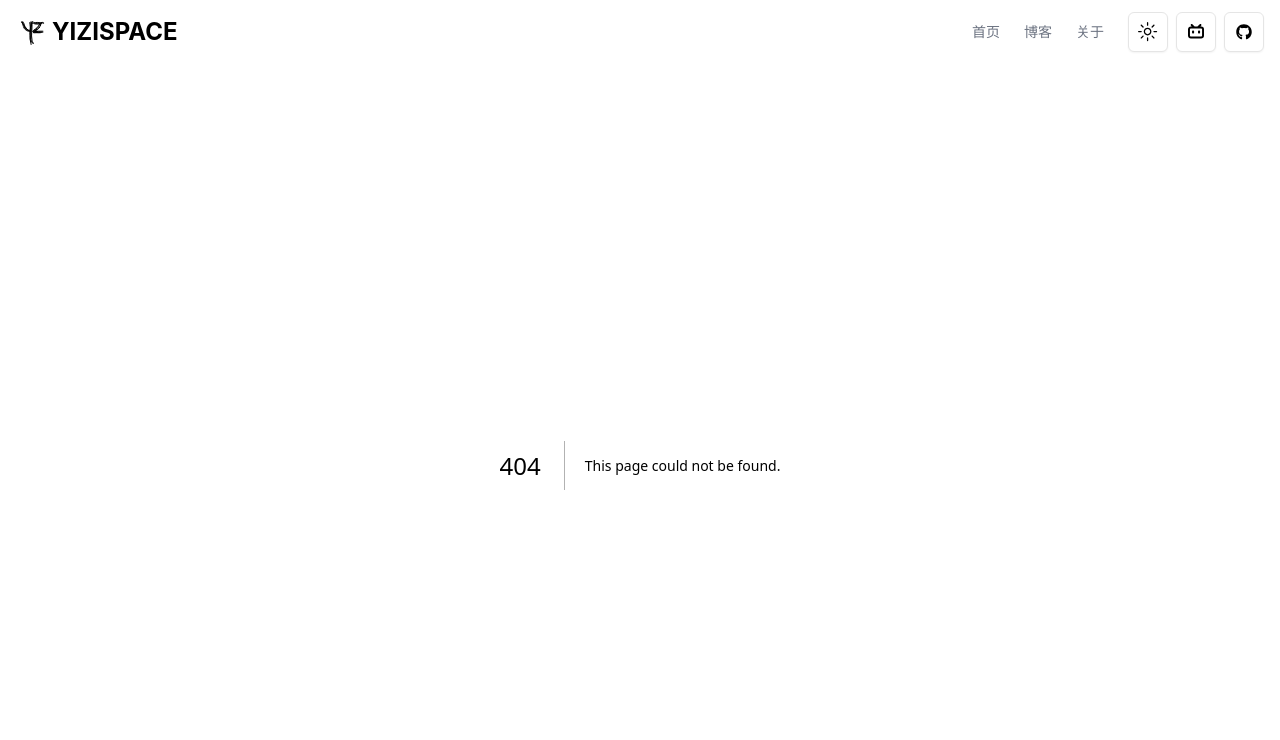
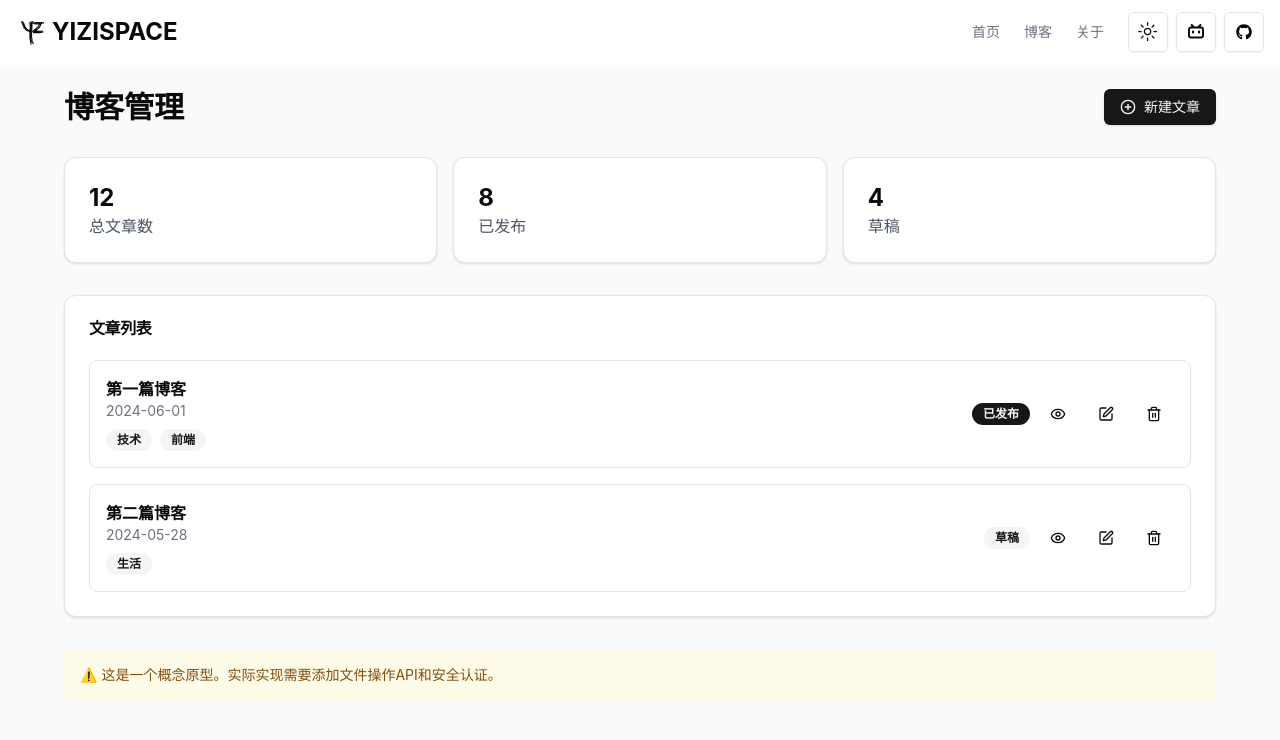
Before and after one commit to joeyleedev/joeyleedev.github.io, a Next.js app: page /admin in a window 1280 px wide. Before the commit this address had no page. Shown: the top 740 px of the page. Built offline with nearby package versions, Linux system fonts and the light colour scheme.

Commit message:
feat: 添加部署配置和管理功能

```diff
--- /dev/null
+++ b/app/admin/page.tsx
@@ -0,0 +1,116 @@
+"use client";
+
+import { useState } from "react";
+import { Card, CardContent, CardHeader, CardTitle } from "@/components/ui/card";
+import { Button } from "@/components/ui/button";
+import { Badge } from "@/components/ui/badge";
+// import { Input } from "@/components/ui/input";
+// import { Textarea } from "@/components/ui/textarea";
+import { PlusCircle, Edit, Trash2, Eye } from "lucide-react";
+
+// 这是一个概念原型，展示管理界面可能的样子
+export default function AdminPage() {
+  const [posts, setPosts] = useState([
+    {
+      id: "2024-06-01-first-blog",
+      title: "第一篇博客",
+      date: "2024-06-01",
+      status: "published",
+      tags: ["技术", "前端"],
+    },
+    {
+      id: "2024-05-28-second-blog",
+      title: "第二篇博客",
+      date: "2024-05-28",
+      status: "draft",
+      tags: ["生活"],
+    },
+  ]);
+
+  return (
+    <div className="min-h-screen bg-gray-50 p-6 dark:bg-gray-900">
+      <div className="mx-auto max-w-6xl">
+        {/* 头部 */}
+        <div className="mb-8 flex items-center justify-between">
+          <h1 className="text-3xl font-bold">博客管理</h1>
+          <Button className="flex items-center gap-2">
+            <PlusCircle className="h-4 w-4" />
+            新建文章
+          </Button>
+        </div>
+
+        {/* 统计卡片 */}
+        <div className="mb-8 grid grid-cols-1 gap-4 md:grid-cols-3">
+          <Card>
+            <CardContent className="p-6">
+              <div className="text-2xl font-bold">12</div>
+              <p className="text-gray-600">总文章数</p>
+            </CardContent>
+          </Card>
+          <Card>
+            <CardContent className="p-6">
+              <div className="text-2xl font-bold">8</div>
+              <p className="text-gray-600">已发布</p>
+            </CardContent>
+          </Card>
+          <Card>
+            <CardContent className="p-6">
+              <div className="text-2xl font-bold">4</div>
+              <p className="text-gray-600">草稿</p>
+            </CardContent>
+          </Card>
+        </div>
+
+        {/* 文章列表 */}
+        <Card>
+          <CardHeader>
+            <CardTitle>文章列表</CardTitle>
+          </CardHeader>
+          <CardContent>
+            <div className="space-y-4">
+              {posts.map((post) => (
+                <div
+                  key={post.id}
+                  className="flex items-center justify-between rounded-lg border p-4"
+                >
+                  <div className="flex-1">
+                    <h3 className="font-semibold">{post.title}</h3>
+                    <p className="text-sm text-gray-500">{post.date}</p>
+                    <div className="mt-2 flex gap-2">
+                      {post.tags.map((tag) => (
+                        <Badge key={tag} variant="secondary">
+                          {tag}
+                        </Badge>
+                      ))}
+                    </div>
+                  </div>
+                  <div className="flex items-center gap-2">
+                    <Badge variant={post.status === "published" ? "default" : "secondary"}>
+                      {post.status === "published" ? "已发布" : "草稿"}
+                    </Badge>
+                    <Button variant="ghost" size="sm">
+                      <Eye className="h-4 w-4" />
+                    </Button>
+                    <Button variant="ghost" size="sm">
+                      <Edit className="h-4 w-4" />
+                    </Button>
+                    <Button variant="ghost" size="sm">
+                      <Trash2 className="h-4 w-4" />
+                    </Button>
+                  </div>
+                </div>
+              ))}
+            </div>
+          </CardContent>
+        </Card>
+
+        {/* 注意提示 */}
+        <div className="mt-8 rounded-lg bg-yellow-50 p-4 dark:bg-yellow-900/20">
+          <p className="text-sm text-yellow-800 dark:text-yellow-200">
+            ⚠️ 这是一个概念原型。实际实现需要添加文件操作API和安全认证。
+          </p>
+        </div>
+      </div>
+    </div>
+  );
+}
--- a/package.json
+++ b/package.json
@@ -6,7 +6,9 @@
     "dev": "next dev",
     "build": "next build",
     "start": "next start",
-    "lint": "next lint"
+    "lint": "next lint",
+    "new-post": "node scripts/new-post.js",
+    "preview": "npm run build && npm run start"
   },
   "dependencies": {
     "@fontsource/inter": "^5.2.5",
```
Also changed, not shown: scripts/new-post.js (added, +62 -0 lines), vercel.json (added), 2 other files (tests, documents, lock files or other folders).
